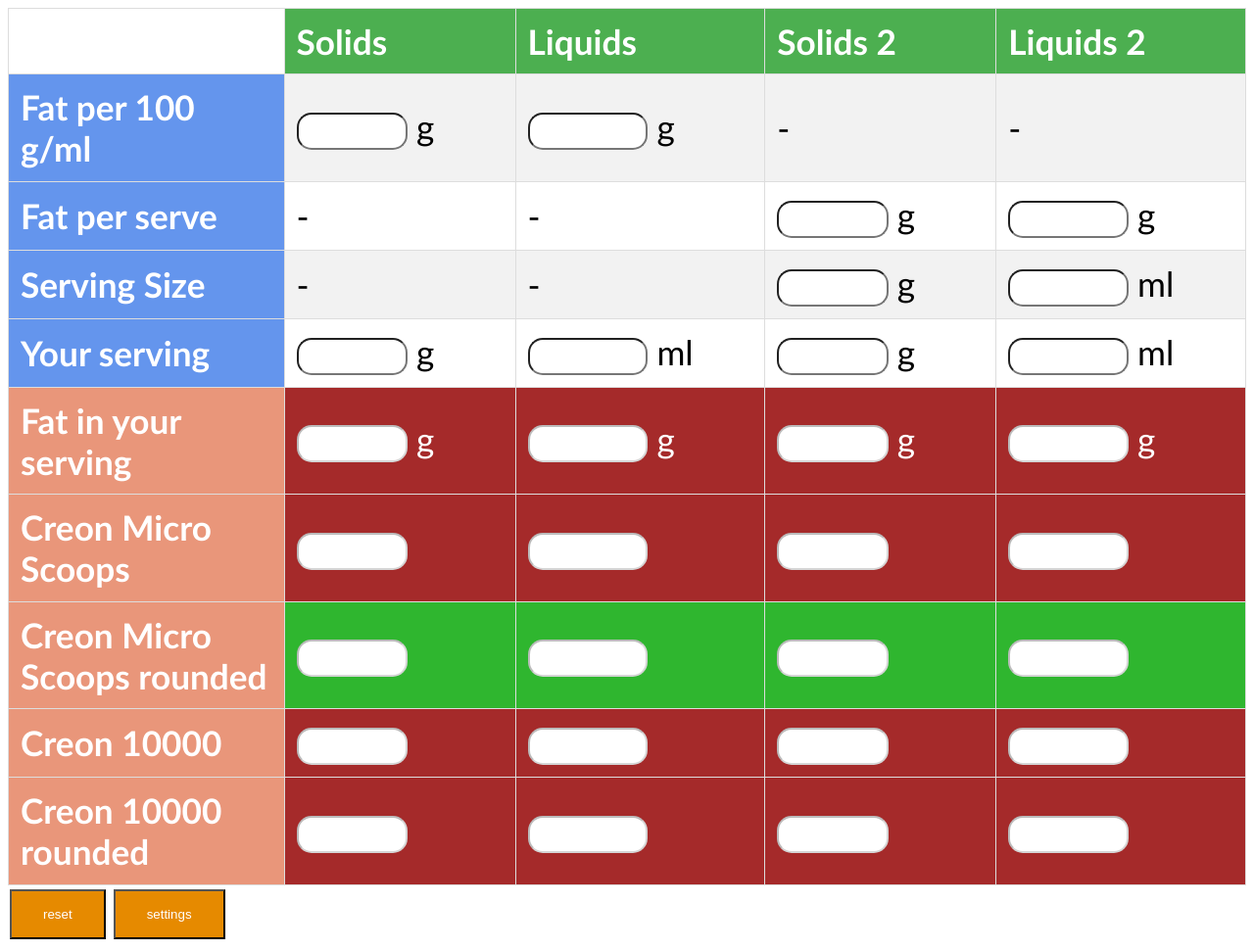
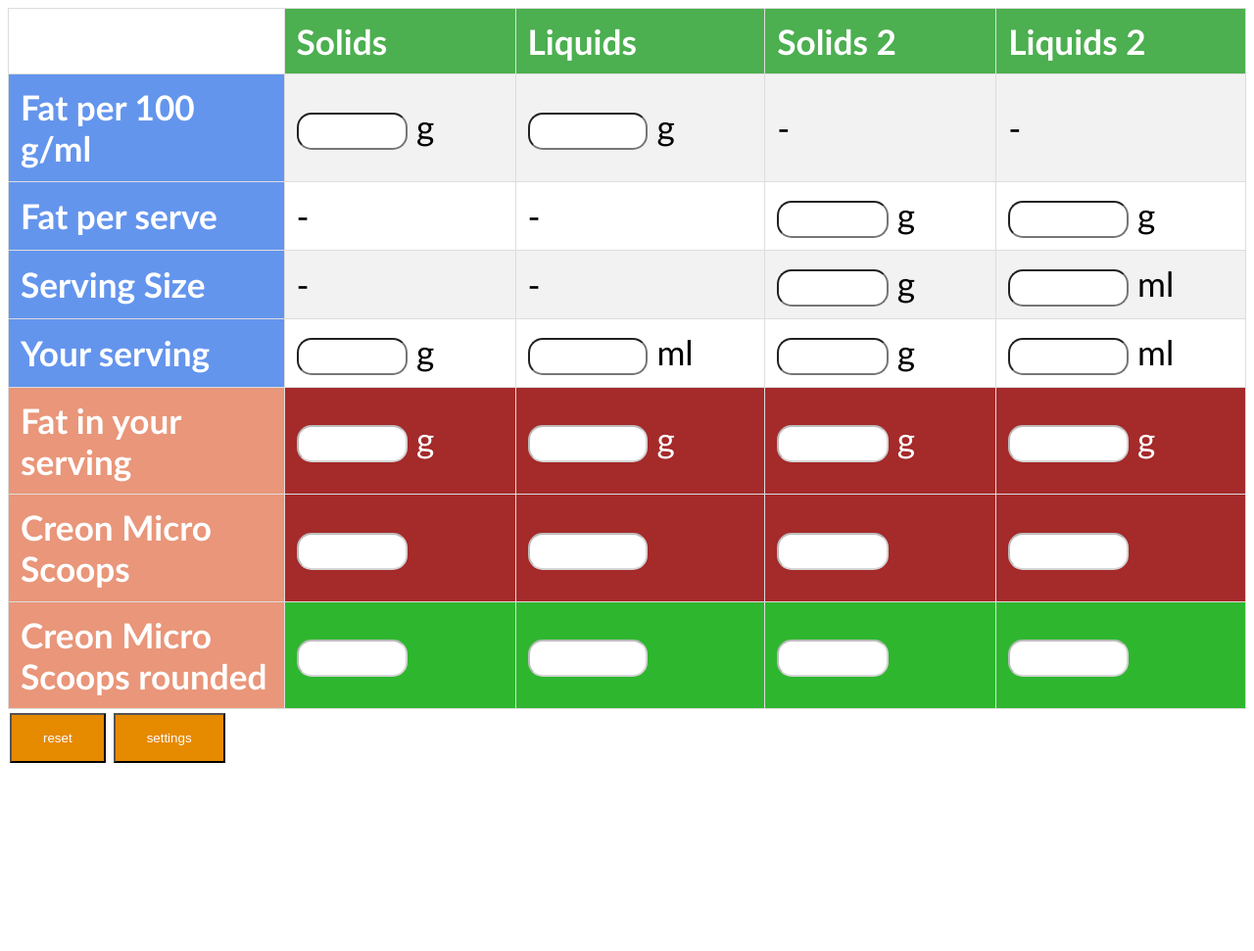
Before and after one commit to creoncalc/creoncalc.github.io, a plain HTML site: page index.html in a window 1280 px wide. Shown: the whole page at 98% size. After the commit the page ends 800 px from the top, so only its background shows below. Drawn offline with Linux system fonts and the light colour scheme.

Commit message:
hide creon 10000 rows

```diff
--- a/index.html
+++ b/index.html
@@ -96,6 +96,11 @@ input[type="button"] {background-color: #e68a00; color: white; padding: 16px 32p
 	display:none;
    }
 
+.hide	/* hide */
+   {
+	display:none;
+   }
+
 </style>
 
 <script>
@@ -173,7 +178,7 @@ document.getElementById(d).style.display = "none";
 
 </head>
 <body>
-<DIV id="mainpage" class="a">
+<DIV id="mainpage">
 <form name="z">
 <table id="calc">
   <tr id="toprow">
@@ -233,14 +238,14 @@ document.getElementById(d).style.display = "none";
     <td id="calcmicroR"><input type="text" value="" class="response" id="cCMSolR2" disabled></td>
     <td id="calcmicroR"><input type="text" value="" class="response" id="cCMLiqR2" disabled></td>
   </tr>
-  <tr>
+  <tr class="hide">
     <th id="calccol1">Creon 10000</th>
     <td id="calcCap1"><input type="text" value="" class="response" id="cCC1Sol" disabled></td>
     <td id="calcCap1"><input type="text" value="" class="response" id="cCC1Liq" disabled></td>
     <td id="calcCap1"><input type="text" value="" class="response" id="cCC1Sol2" disabled></td>
     <td id="calcCap1"><input type="text" value="" class="response" id="cCC1Liq2" disabled></td>
   </tr>
-  <tr>
+  <tr class="hide">
     <th id="calccol1">Creon 10000 rounded</th>
     <td id="calcCap1R"><input type="text" value="" class="response" id="cCC1SolR" disabled></td>
     <td id="calcCap1R"><input type="text" value="" class="response" id="cCC1LiqR" disabled></td>
@@ -298,7 +303,7 @@ Creon 40000 capsule</th>
   </tr>
 </table>
 <input type="button" onClick="hideblock('settingspage');s1();s2();l1();l2();showblock('mainpage')" value="Return to Calculator">
-<DIV>Creon Calc 1.0</DIV>
+<DIV>Creon Calc 1.1</DIV>
 </form>
 </DIV>
 </body>
```
